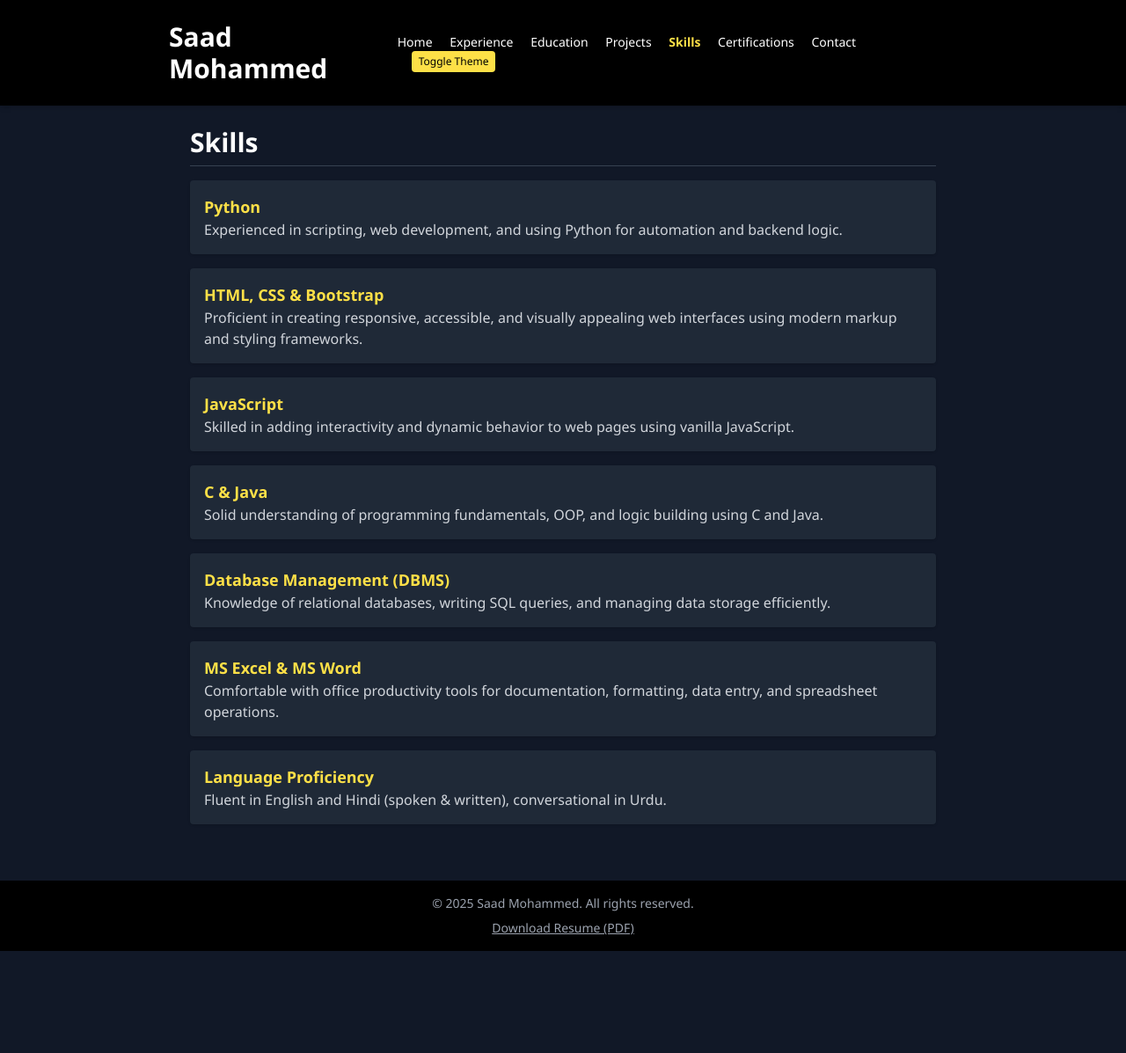
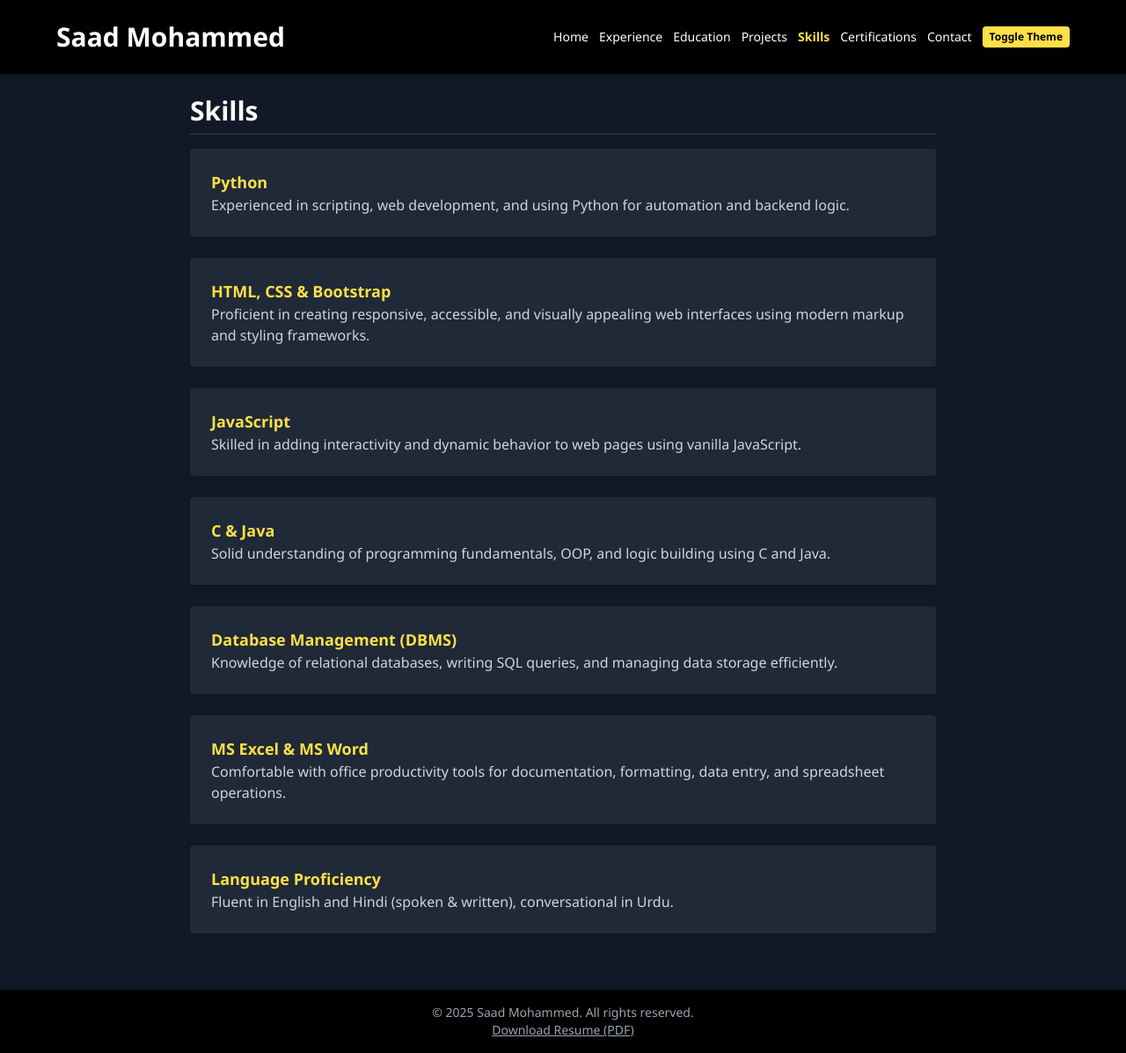
Before and after one commit to saadmd13/portfolio, a plain HTML site: page skills.html in a window 1280 px wide. Shown: the whole page at 88% size. Before the commit the page ends 1081 px from the top, so only its background shows below. Drawn offline with nearby package versions, Linux system fonts and the light colour scheme.

Commit message:
Update skills.html

```diff
--- a/skills.html
+++ b/skills.html
@@ -1,9 +1,8 @@
-<!-- skills.html -->
 <!DOCTYPE html>
 <html lang="en">
 <head>
-  <meta charset="UTF-8">
-  <meta name="viewport" content="width=device-width, initial-scale=1.0">
+  <meta charset="UTF-8" />
+  <meta name="viewport" content="width=device-width, initial-scale=1.0" />
   <title>Skills | Saad Mohammed</title>
   <script src="https://cdn.tailwindcss.com"></script>
   <style>
@@ -15,9 +14,9 @@
 <body class="bg-gray-900 text-white">
 
   <header class="bg-black text-white p-6 shadow-md">
-    <div class="max-w-4xl mx-auto flex justify-between items-center">
-      <h1 class="text-3xl font-bold">Saad Mohammed</h1>
-      <nav class="space-x-4 text-sm">
+    <div class="max-w-6xl mx-auto flex flex-wrap items-center justify-between gap-y-4">
+      <h1 class="text-2xl sm:text-3xl font-bold">Saad Mohammed</h1>
+      <div class="flex flex-wrap items-center justify-center gap-3 text-sm">
         <a href="index.html" class="hover:underline">Home</a>
         <a href="experience.html" class="hover:underline">Experience</a>
         <a href="education.html" class="hover:underline">Education</a>
@@ -25,47 +24,47 @@
         <a href="skills.html" class="hover:underline font-semibold text-yellow-300">Skills</a>
         <a href="certifications.html" class="hover:underline">Certifications</a>
         <a href="contact.html" class="hover:underline">Contact</a>
-        <button id="darkToggle" class="ml-4 bg-yellow-300 text-black px-2 py-1 rounded text-xs">Toggle Theme</button>
-      </nav>
+        <button id="darkToggle" class="bg-yellow-300 text-black px-2 py-1 rounded text-xs font-semibold">Toggle Theme</button>
+      </div>
     </div>
   </header>
 
   <main class="max-w-4xl mx-auto p-6 space-y-10">
     <section>
-      <h2 class="text-3xl font-bold border-b border-gray-700 pb-2 mb-4">Skills</h2>
+      <h2 class="text-3xl font-bold border-b border-gray-700 pb-2 mb-4 text-center sm:text-left">Skills</h2>
 
-      <div class="space-y-4 text-gray-300">
-        <div class="bg-gray-800 p-4 rounded shadow">
+      <div class="space-y-6 text-gray-300">
+        <div class="bg-gray-800 p-6 rounded shadow hover:bg-gray-700 transition">
           <h3 class="text-lg font-semibold text-yellow-300">Python</h3>
           <p>Experienced in scripting, web development, and using Python for automation and backend logic.</p>
         </div>
 
-        <div class="bg-gray-800 p-4 rounded shadow">
+        <div class="bg-gray-800 p-6 rounded shadow hover:bg-gray-700 transition">
           <h3 class="text-lg font-semibold text-yellow-300">HTML, CSS & Bootstrap</h3>
           <p>Proficient in creating responsive, accessible, and visually appealing web interfaces using modern markup and styling frameworks.</p>
         </div>
 
-        <div class="bg-gray-800 p-4 rounded shadow">
+        <div class="bg-gray-800 p-6 rounded shadow hover:bg-gray-700 transition">
           <h3 class="text-lg font-semibold text-yellow-300">JavaScript</h3>
           <p>Skilled in adding interactivity and dynamic behavior to web pages using vanilla JavaScript.</p>
         </div>
 
-        <div class="bg-gray-800 p-4 rounded shadow">
+        <div class="bg-gray-800 p-6 rounded shadow hover:bg-gray-700 transition">
           <h3 class="text-lg font-semibold text-yellow-300">C & Java</h3>
           <p>Solid understanding of programming fundamentals, OOP, and logic building using C and Java.</p>
         </div>
 
-        <div class="bg-gray-800 p-4 rounded shadow">
+        <div class="bg-gray-800 p-6 rounded shadow hover:bg-gray-700 transition">
           <h3 class="text-lg font-semibold text-yellow-300">Database Management (DBMS)</h3>
           <p>Knowledge of relational databases, writing SQL queries, and managing data storage efficiently.</p>
         </div>
 
-        <div class="bg-gray-800 p-4 rounded shadow">
+        <div class="bg-gray-800 p-6 rounded shadow hover:bg-gray-700 transition">
           <h3 class="text-lg font-semibold text-yellow-300">MS Excel & MS Word</h3>
           <p>Comfortable with office productivity tools for documentation, formatting, data entry, and spreadsheet operations.</p>
         </div>
 
-        <div class="bg-gray-800 p-4 rounded shadow">
+        <div class="bg-gray-800 p-6 rounded shadow hover:bg-gray-700 transition">
           <h3 class="text-lg font-semibold text-yellow-300">Language Proficiency</h3>
           <p>Fluent in English and Hindi (spoken & written), conversational in Urdu.</p>
         </div>
@@ -73,11 +72,9 @@
     </section>
   </main>
 
-  <footer class="bg-black text-gray-400 text-center text-sm p-4 mt-10">
-    &copy; 2025 Saad Mohammed. All rights reserved.
-    <div class="mt-2">
-      <a href="SaadMohammed_InternshalaResume-3.pdf" download class="underline hover:text-white">Download Resume (PDF)</a>
-    </div>
+  <footer class="bg-black text-gray-400 text-center text-sm p-4 mt-10 space-y-2">
+    <p>&copy; 2025 Saad Mohammed. All rights reserved.</p>
+    <a href="SaadMohammed_InternshalaResume-3.pdf" download class="underline hover:text-white">Download Resume (PDF)</a>
   </footer>
 
   <script>
```
